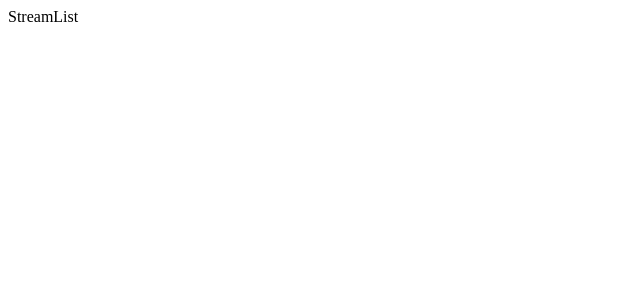
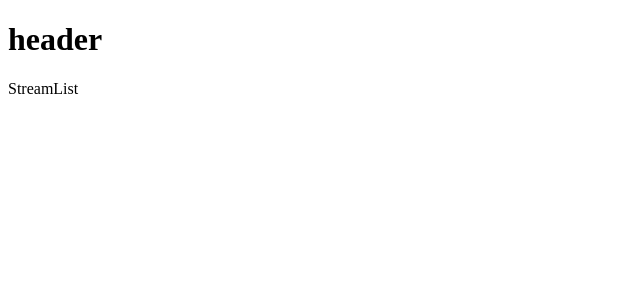
Before and after one commit to ZombieWang/streamy, a React (Create React App) app: page / in a window 1280 px wide. Shown: the top 300 px of the page, without its empty margins (0-640 px from the left). Built offline with nearby package versions, Linux system fonts and the light colour scheme.

Commit message:
Finish 16-201

```diff
--- a/src/components/App.js
+++ b/src/components/App.js
@@ -9,6 +9,7 @@ import StreamShow from "./streams/StreamShow"
 const App = () => {
   return (
     <div>
+      <h1>header</h1>
       <BrowserRouter>
         <div>
           <Route path="/" exact component={StreamList} />
```
